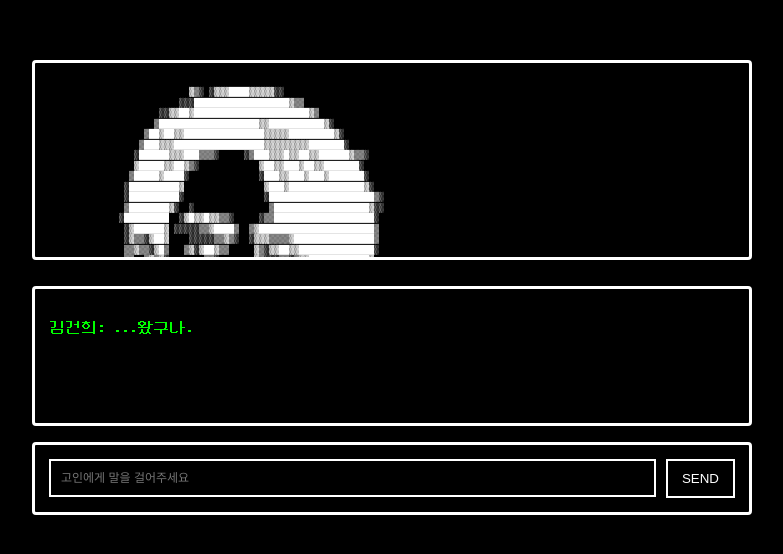
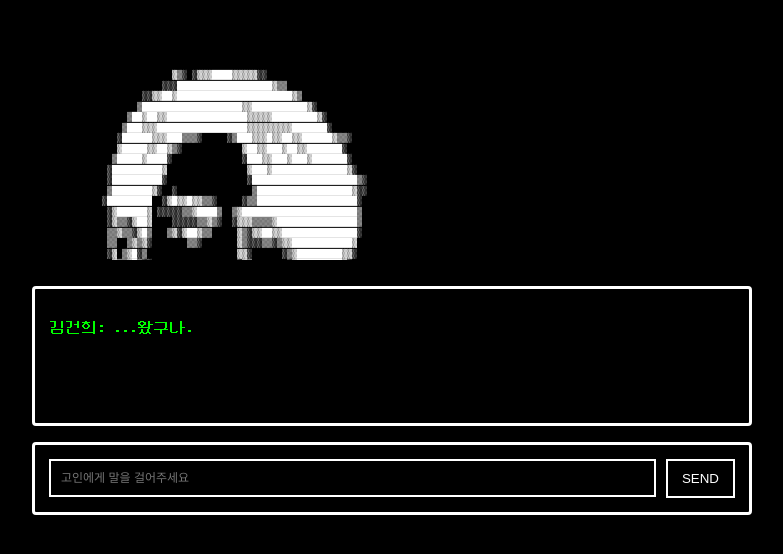
Before and after one commit to goo919/chatai_1, a website: page index.html in a window 1280 px wide. Shown: the part 118-672 px from the top of the page, without its empty margins (248-1031 px from the left). Drawn offline with Linux system fonts and the light colour scheme.

Commit message:
Update index.html

```diff
--- a/index.html
+++ b/index.html
@@ -17,7 +17,7 @@
     <main id="stage">
       <!-- 200 × 200 중앙 얼굴 -->
       <!-- 기존: <img id="portrait" src="img/kim.png" alt="김건희" width="200" height="200" /> -->
-      <pre id="portrait" class="box"></pre>
+<pre id="portrait"></pre>
 
       <!-- AI 대사 박스 (흰 선, 검정 채움) -->
       <section id="ai-box" class="box" aria-live="polite">
```
